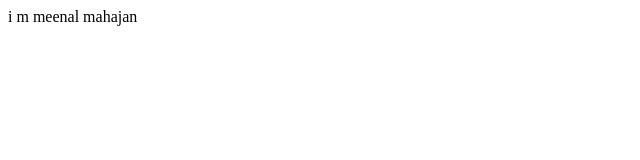
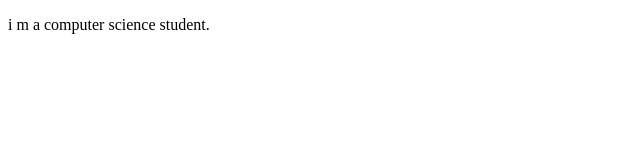
Before and after one commit to MeenalMahajan/testFolder, a plain HTML site: page index.html in a window 1280 px wide. Shown: the whole page, without its empty margins (0-640 px from the left). Drawn offline with Linux system fonts and the light colour scheme.

Commit message:
docs :document updated

```diff
--- a/index.html
+++ b/index.html
@@ -7,6 +7,7 @@
     <title>Document</title>
 </head>
 <body>
-    <div>i m meenal mahajan</div>
+    <p>i m a computer science student.</p>
+
 </body>
 </html>
```
